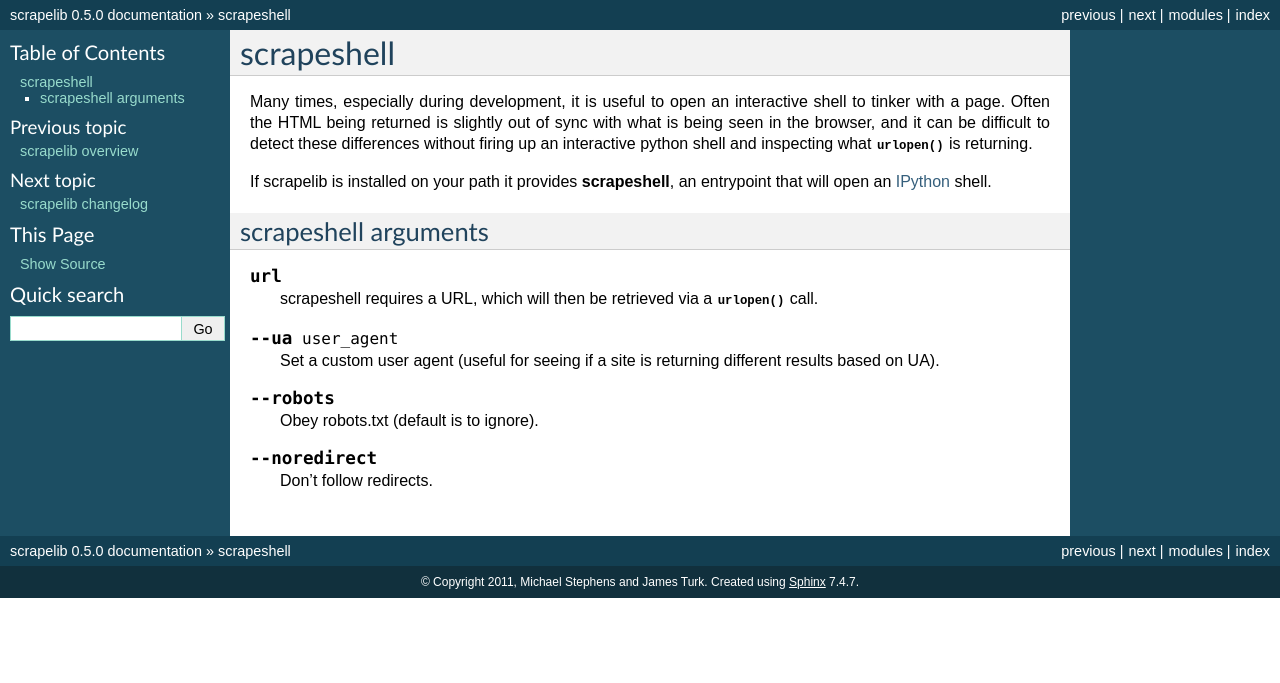
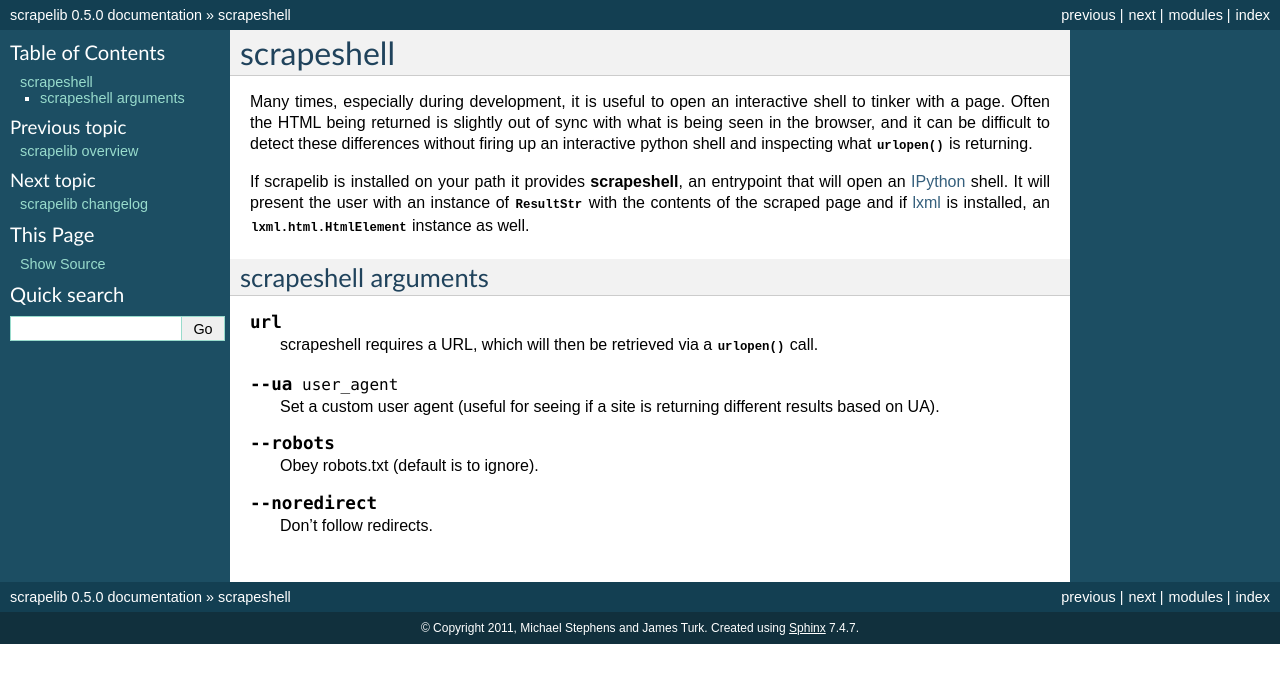
Before and after one commit to jamesturk/scrapelib, a Sphinx documentation site: the page built from docs/scrapeshell.rst, in a window 1280 px wide. Shown: the top 683 px of the page. Built offline with Sphinx 7.4.7, drawn with Linux system fonts in a browser that asks for light colours.

Commit message:
improvement to scrapeshell docs

```diff
--- a/docs/scrapeshell.rst
+++ b/docs/scrapeshell.rst
@@ -3,7 +3,10 @@ scrapeshell
 
 Many times, especially during development, it is useful to open an interactive shell to tinker with a page.  Often the HTML being returned is slightly out of sync with what is being seen in the browser, and it can be difficult to detect these differences without firing up an interactive python shell and inspecting what :meth:`~scrapelib.Scraper.urlopen` is returning.
 
-If scrapelib is installed on your path it provides :program:`scrapeshell`, an entrypoint that will open an `IPython <http://ipython.scipy.org/moin/>`_ shell.
+If scrapelib is installed on your path it provides :program:`scrapeshell`, an entrypoint that will open an `IPython <http://ipython.scipy.org/moin/>`_ shell.  It will present the user with an instance of :class:`ResultStr` with the contents of the scraped page and if `lxml <http://lxml.de>`_ is installed, an :class:`lxml.html.HtmlElement` instance as well.
+
+.. note:
+    scrapeshell requires argparse and IPython, which are not dependencies of scrapelib
 
 
 .. program:: scrapeshell
```
